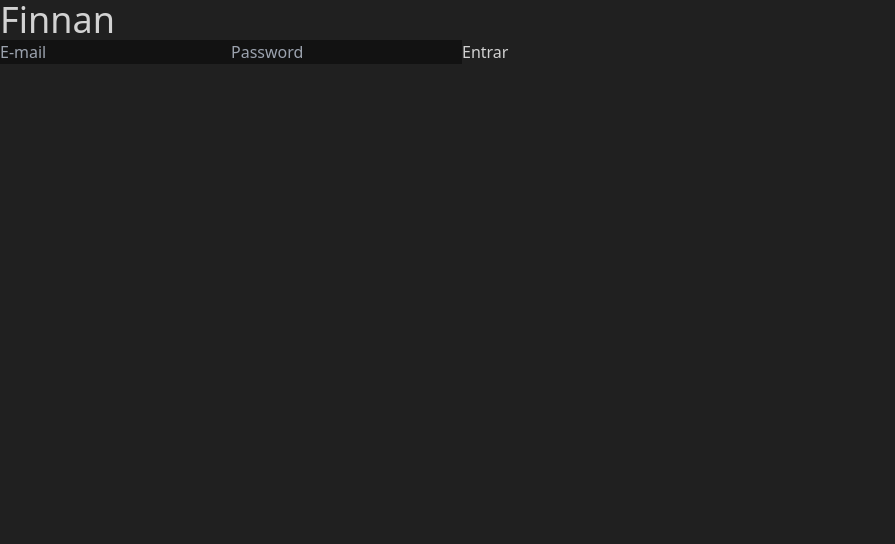
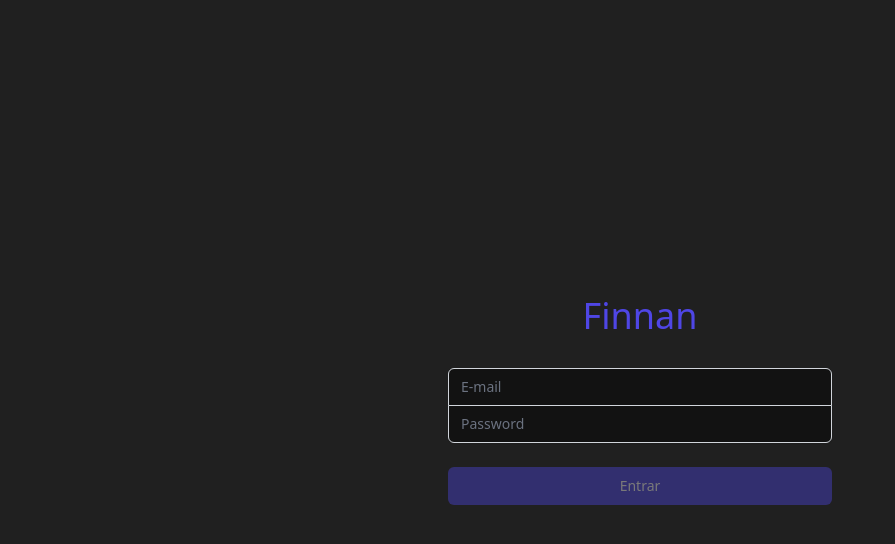
Before and after one commit to carlosarraes/finnan, a React (Vite) app: page / in a window 1280 px wide. Shown: the top 544 px of the page, without its empty margins (0-895 px from the left). Built offline with nearby package versions, Linux system fonts and the light colour scheme.

Commit message:
build: login screen

```diff
--- a/src/pages/Login.jsx
+++ b/src/pages/Login.jsx
@@ -1,80 +1,109 @@
-import React from 'react';
-import { connect } from 'react-redux';
-import PropTypes from 'prop-types';
-import { actionLogin } from '../redux/actions';
+import React from 'react'
+import { connect } from 'react-redux'
+import PropTypes from 'prop-types'
+import { actionLogin } from '../redux/actions'
 
-const PASSWORD_LENGTH = 6;
+const PASSWORD_LENGTH = 6
 
 class Login extends React.Component {
   state = {
     email: '',
     password: '',
     disabled: true,
-  };
+  }
 
   validateLogin = () => {
-    const { email, password } = this.state;
-    const pattern = /^[a-zA-Z0-9._-]+@[a-zA-Z0-9.-]+\.[a-zA-Z]{2,6}$/;
+    const { email, password } = this.state
+    const pattern = /^[a-zA-Z0-9._-]+@[a-zA-Z0-9.-]+\.[a-zA-Z]{2,6}$/
     if (email.match(pattern) && password.length >= PASSWORD_LENGTH) {
-      this.setState({ disabled: false });
+      this.setState({ disabled: false })
     } else {
-      this.setState({ disabled: true });
+      this.setState({ disabled: true })
     }
-  };
+  }
 
   handleChange = (e) => {
-    const { name, value } = e.target;
-    this.setState({ [name]: value }, this.validateLogin);
-  };
+    const { name, value } = e.target
+    this.setState({ [name]: value }, this.validateLogin)
+  }
 
   handleSubmit = (e) => {
-    const { email } = this.state;
-    const { dispatch, history } = this.props;
-    e.preventDefault();
-    dispatch(actionLogin(email));
-    history.push('/carteira');
-  };
+    const { email } = this.state
+    const { dispatch, history } = this.props
+    e.preventDefault()
+    dispatch(actionLogin(email))
+    history.push('/carteira')
+  }
 
   render() {
-    const { email, password, disabled } = this.state;
+    const { email, password, disabled } = this.state
     return (
-      <main>
-        <h1 className='text-4xl'>Finnan</h1>
-        <form>
+      <main className='flex justify-center items-center h-screen flex-col'>
+        <section className='w-96'>
+          <h1 className="text-4xl text-center text-indigo-600">Finnan</h1>
+          <form className="mt-8 space-y-6 w-full">
+            <div className="-space-y-px rounded-md shadow-sm">
+              <div>
+                <label htmlFor="email-address" className="sr-only">
+                  Email address
+                </label>
                 <input
+                  id="email-address"
                   type="email"
                   name="email"
                   data-testid="email-input"
                   placeholder="E-mail"
-            onChange={ this.handleChange }
-            value={ email }
+                  onChange={this.handleChange}
+                  value={email}
+                  autoComplete="email"
+                  required
+                  className="relative block w-full appearance-none rounded-none rounded-t-md border border-gray-300 px-3 py-2 text-white placeholder-gray-500 focus:z-10 focus:border-indigo-500 focus:outline-none focus:ring-indigo-500 sm:text-sm"
                   />
+              </div>
+              <div>
+                <label htmlFor="password" className="sr-only">
+                  Password
+                </label>
                 <input
+                  id="password"
                   type="password"
                   name="password"
-            data-testid="password-input"
+                  onChange={this.handleChange}
+                  value={password}
+                  autoComplete="current-password"
+                  required
+                  className="relative block w-full appearance-none rounded-none rounded-b-md border border-gray-300 px-3 py-2 text-white placeholder-gray-500 focus:z-10 focus:border-indigo-500 focus:outline-none focus:ring-indigo-500 sm:text-sm"
                   placeholder="Password"
-            onChange={ this.handleChange }
-            value={ password }
                   />
-          <button type="submit" onClick={ this.handleSubmit } disabled={ disabled }>
+              </div>
+            </div>
+
+            <div>
+              <button
+                className="group relative flex w-full justify-center rounded-md border border-transparent bg-indigo-600 py-2 px-4 text-sm font-medium text-white disabled:opacity-40 enabled:hover:bg-indigo-700 focus:outline-none focus:ring-2 focus:ring-indigo-500 focus:ring-offset-2"
+                type="submit"
+                onClick={this.handleSubmit}
+                disabled={disabled}
+                >
                 Entrar
               </button>
+            </div>
           </form>
+        </section>
       </main>
-    );
+    )
   }
 }
 
 Login.defaultProps = {
   history: {},
-};
+}
 
 Login.propTypes = {
   dispatch: PropTypes.func.isRequired,
   history: PropTypes.shape({
     push: PropTypes.func.isRequired,
   }),
-};
+}
 
-export default connect()(Login);
+export default connect()(Login)
```
Also changed, not shown: package.json (+0 -8 lines), .eslintrc.json (deleted), 1 other file (tests, documents, lock files or other folders). Lines whose indentation alone changed are shown as unchanged.
